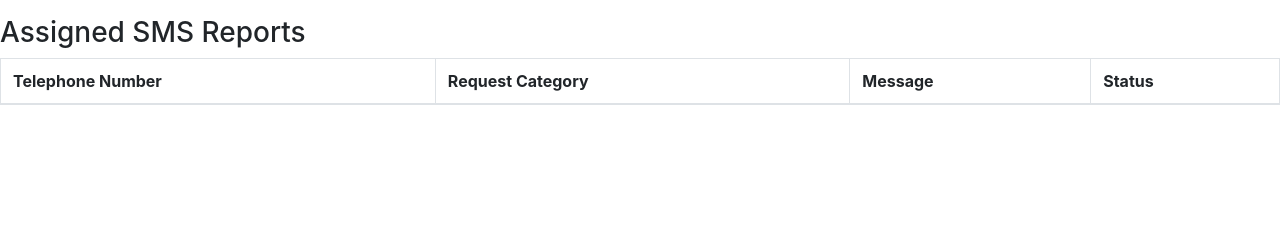
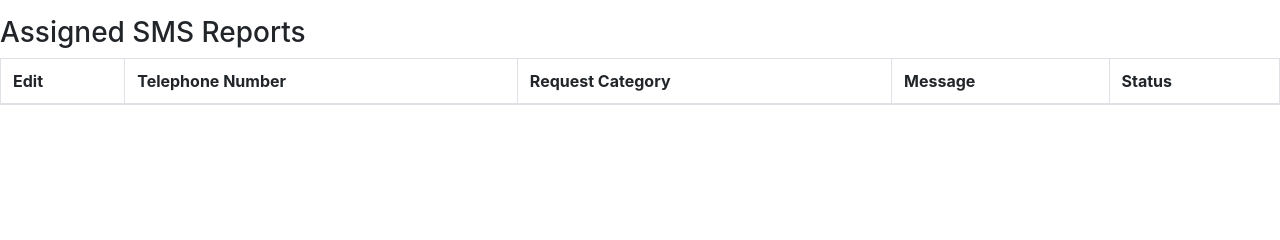
Before and after one commit to kittymagician/COVID-19-Emergency-Response-Hub, a Flask app: template templates/assignedreport.html in a window 1280 px wide. Shown: the part 199-439 px from the top of the page. Run offline with Flask 2, Linux system fonts and the light colour scheme; the template is opened without the code that fills it, so the values that code supplies are empty; some libraries are stand-ins or nearby versions.

Commit message:
needed to add an additonal column to the assignedreport.html template

```diff
--- a/templates/assignedreport.html
+++ b/templates/assignedreport.html
@@ -27,7 +27,8 @@
 <table class="table table-bordered">
 <thead>
       <tr>
-        <th>Telephone Number</th>
+        <th>Edit</th>
+	<th>Telephone Number</th>
         <th>Request Category</th>
         <th>Message</th>
         <th>Status</th>
```
